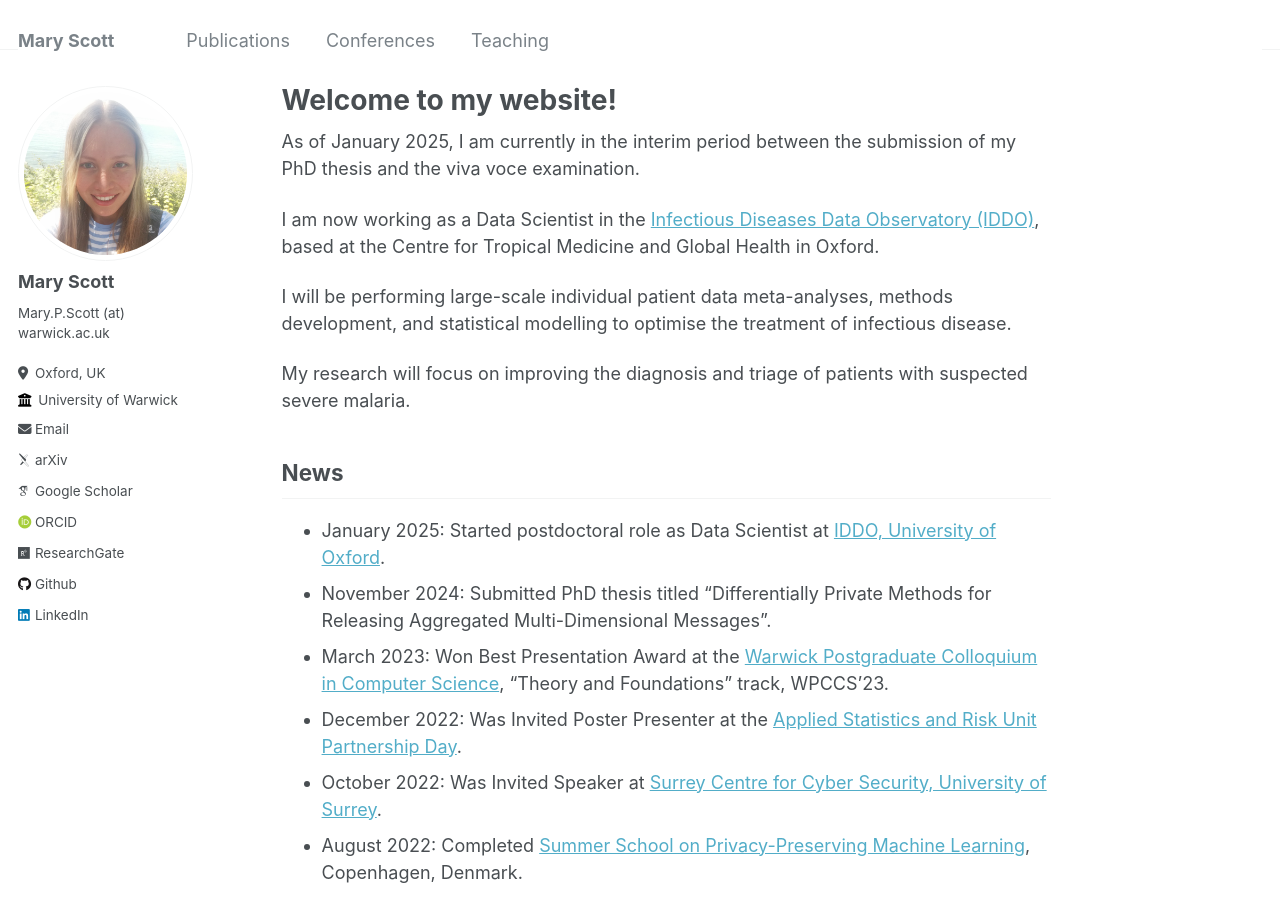
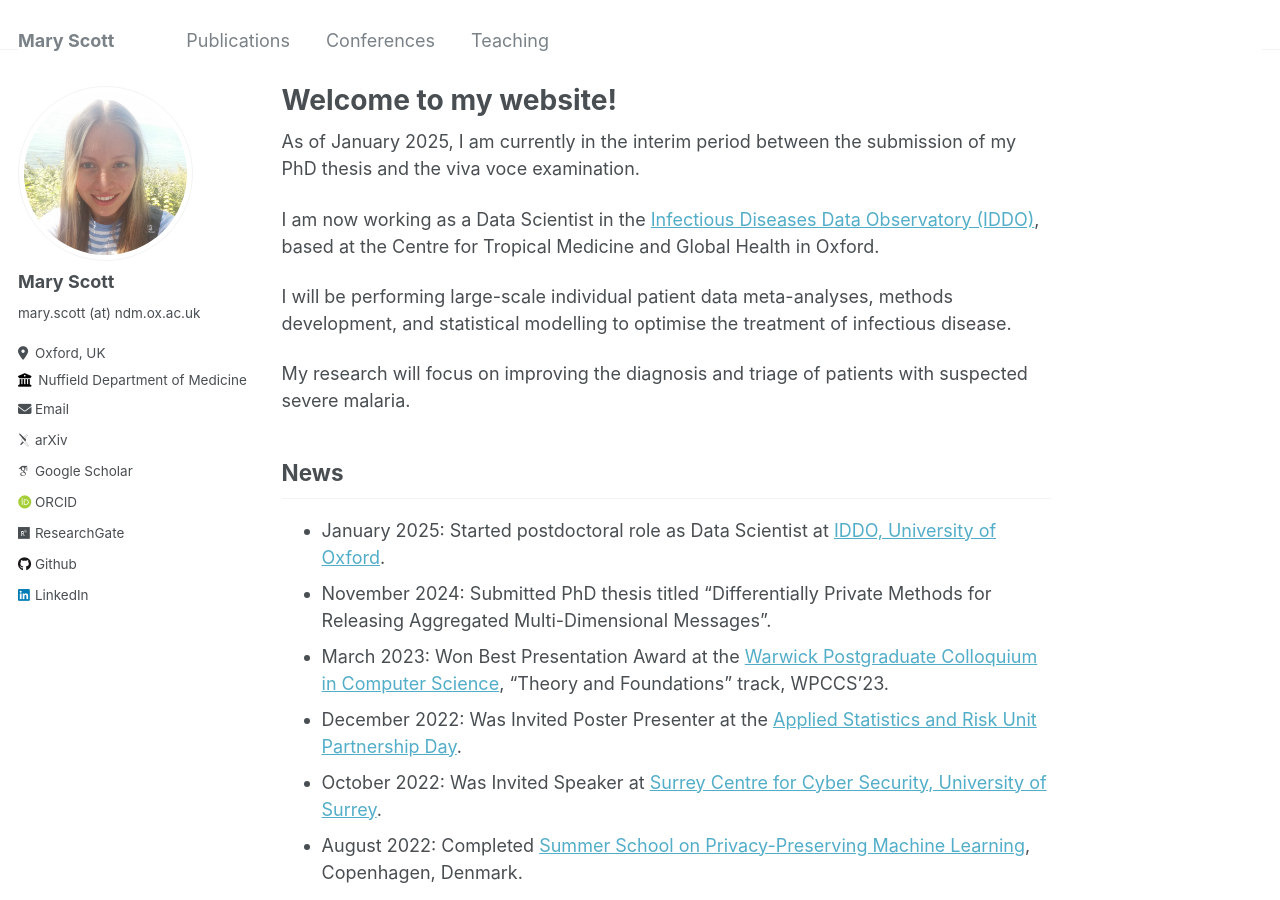
Before and after one commit to mary-python/mary-python.github.io, a Jekyll site: the page built from _pages/about.md, in a window 1280 px wide and 900 px high. Built offline with Jekyll 4.4.1, drawn with Linux system fonts in a browser that asks for light colours; some web fonts are replaced.

Commit message:
Update _config.yml

```diff
--- a/_config.yml
+++ b/_config.yml
@@ -23,10 +23,10 @@ author:
   # Biographic information
   avatar           : "mary.jpg"
   name             : "Mary Scott"
-  bio              : "Mary.P.Scott (at) warwick.ac.uk"
+  bio              : "mary.scott (at) ndm.ox.ac.uk"
   location         : "Oxford, UK"
-  employer         : "University of Warwick"
-  email            : "Mary.P.Scott@warwick.ac.uk"
+  employer         : "Nuffield Department of Medicine"
+  email            : "mary.scott@ndm.ox.ac.uk"
 
   # Academic websites
   arxiv            : "https://arxiv.org/a/scott_m_3.html"
```
